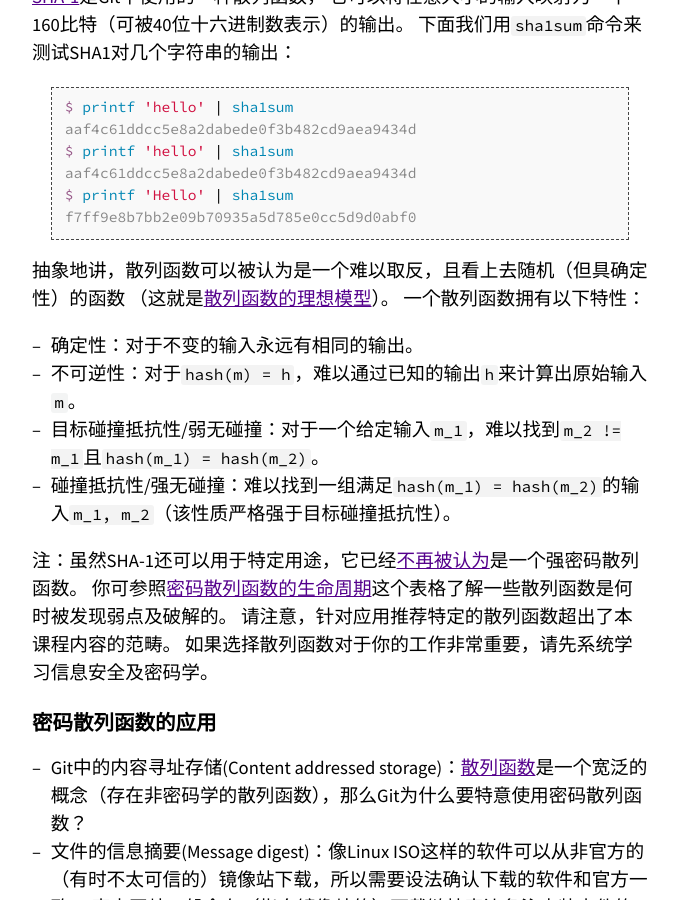
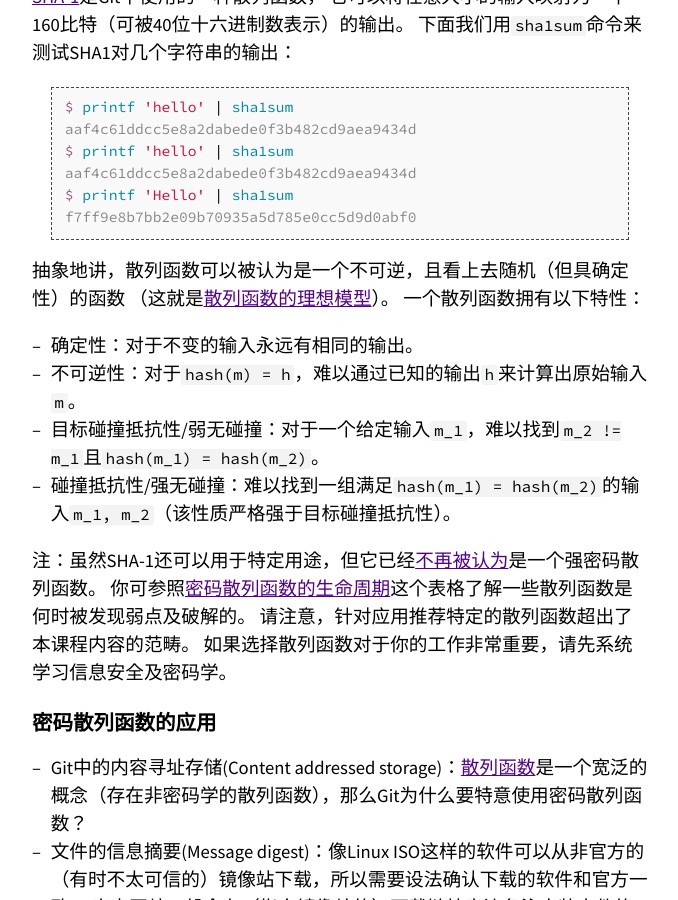
Before and after one commit to missing-semester-cn/missing-semester-cn.github.io, a Jekyll site: the page built from _2020/security.md, in a window 1280 px wide and 900 px high, scrolled down 1890 px. Shown: the whole window, without its empty margins (300-978 px from the left). Built offline with Jekyll 4.4.1, drawn with Linux system fonts in a browser that asks for light colours; some of the changed text lies outside the part shown.

Commit message:
applied requested changes

````diff
--- a/_2020/security.md
+++ b/_2020/security.md
@@ -60,7 +60,7 @@ $ printf 'Hello' | sha1sum
 f7ff9e8b7bb2e09b70935a5d785e0cc5d9d0abf0
 ```
 
-抽象地讲，散列函数可以被认为是一个难以取反，且看上去随机（但具确定性）的函数
+抽象地讲，散列函数可以被认为是一个不可逆，且看上去随机（但具确定性）的函数
 （这就是[散列函数的理想模型](https://en.wikipedia.org/wiki/Random_oracle)）。
 一个散列函数拥有以下特性：
 
@@ -69,7 +69,7 @@ f7ff9e8b7bb2e09b70935a5d785e0cc5d9d0abf0
 - 目标碰撞抵抗性/弱无碰撞：对于一个给定输入`m_1`，难以找到`m_2 != m_1`且`hash(m_1) = hash(m_2)`。
 - 碰撞抵抗性/强无碰撞：难以找到一组满足`hash(m_1) = hash(m_2)`的输入`m_1, m_2`（该性质严格强于目标碰撞抵抗性）。
 
-注：虽然SHA-1还可以用于特定用途，它已经[不再被认为](https://shattered.io/)是一个强密码散列函数。
+注：虽然SHA-1还可以用于特定用途，但它已经[不再被认为](https://shattered.io/)是一个强密码散列函数。
 你可参照[密码散列函数的生命周期](https://valerieaurora.org/hash.html)这个表格了解一些散列函数是何时被发现弱点及破解的。
 请注意，针对应用推荐特定的散列函数超出了本课程内容的范畴。
 如果选择散列函数对于你的工作非常重要，请先系统学习信息安全及密码学。
@@ -119,7 +119,7 @@ decrypt(ciphertext: array<byte>, key) -> array<byte>  (输出明文)
 
 ## 对称加密的应用
 
-- 加密不信任的云服务上存储的文件。<br>对称加密和密钥生成函数配合起来，就可以使用密码加密文件：
+- 加密不信任的云服务上存储的文件。对称加密和密钥生成函数配合起来，就可以使用密码加密文件：
 将密码输入密钥生成函数生成密钥 `key = KDF(passphrase)`，然后存储`encrypt(file, key)`。
 
 # 非对称加密
````
Also changed, not shown: other parts of _2020/security.md (+1 -1 lines).
